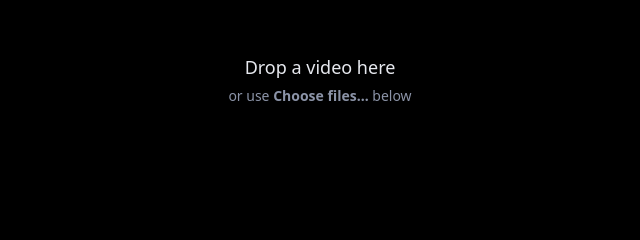
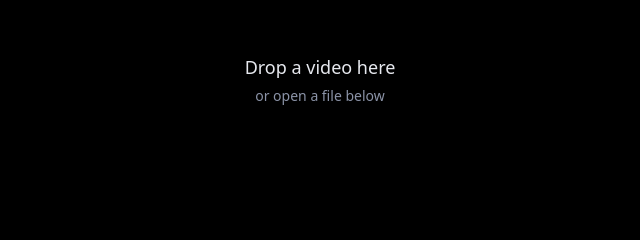
Before and after one commit to lhernandez0/iu, a website built with Vite: page src/viewer/viewer.html in a window 1280 px wide. Shown: the part 320-560 px from the top of the page, 320-960 px from the left. Built offline with nearby package versions, Linux system fonts and the light colour scheme; some packages are replaced by stand-ins of ours; no server answers.

Commit message:
Say what the control is, not a label nobody can see
The empty-view hint read "or use Choose files... below". There is no control
labelled "Choose files": the picker is an icon-only button whose only text is in
its `title` and `aria-label`, both "Open a video or subtitle file". So the hint
pointed at a name the user cannot find on screen.

"or open a file below" describes the thing without inventing a label, and matches
what the control actually announces to a screen reader.

```diff
--- a/src/viewer/viewer.html
+++ b/src/viewer/viewer.html
@@ -38,7 +38,7 @@
              black rectangle with no explanation reads as broken. -->
         <div id="placeholder" class="placeholder">
           <p class="placeholder-title">Drop a video here</p>
-          <p class="placeholder-hint">or use <strong>Choose files…</strong> below</p>
+          <p class="placeholder-hint">or open a file below</p>
         </div>
 
         <!--
```
